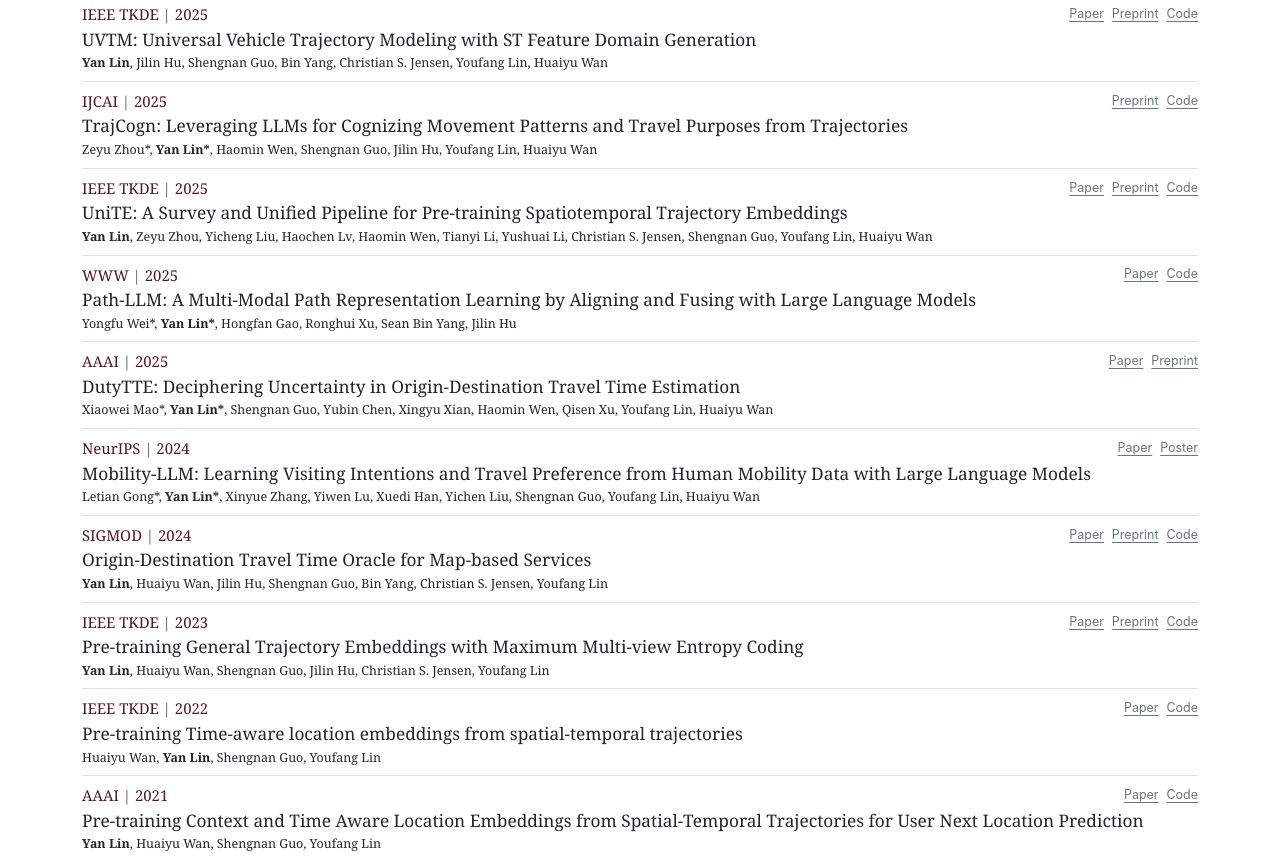
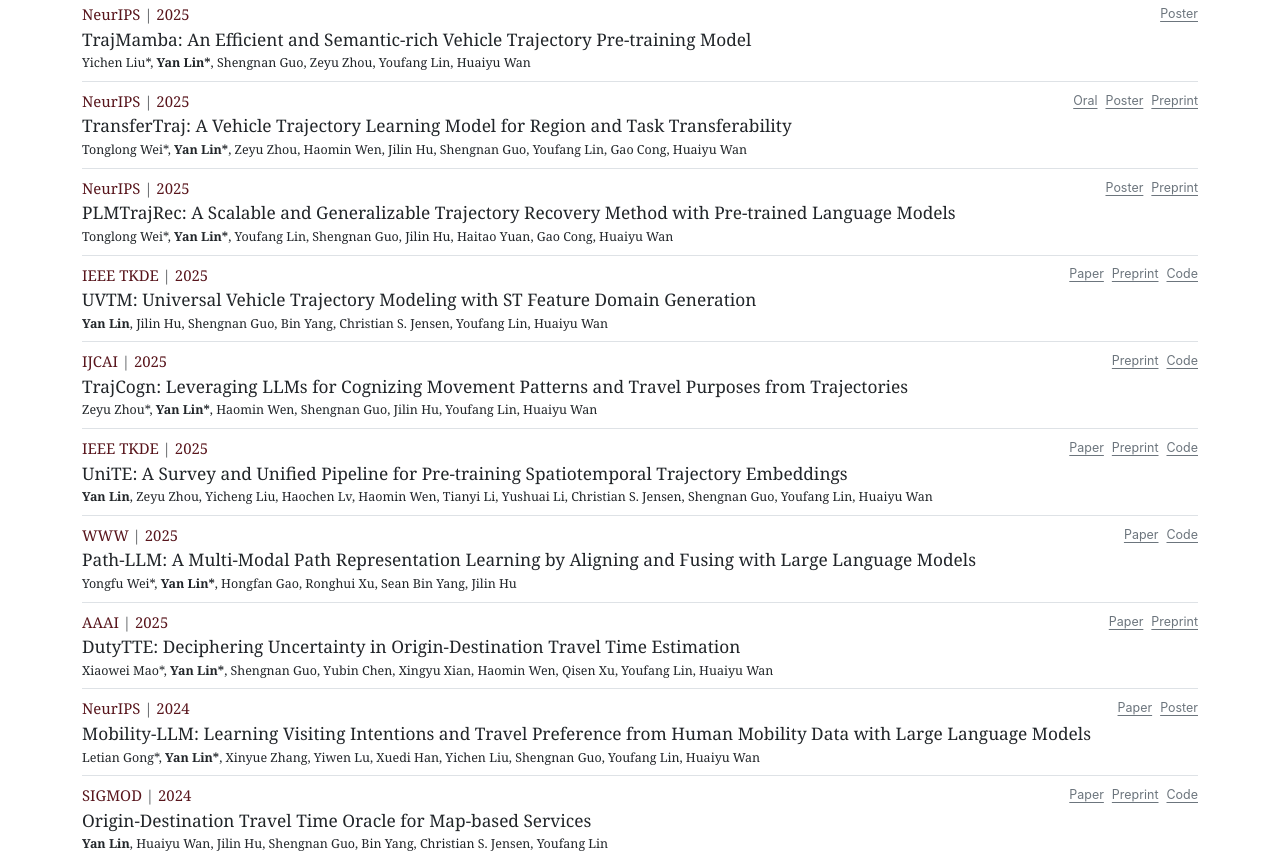
Before and after one commit to Logan-Lin/homepage, a plain HTML site: page dist/index.html in a window 1280 px wide. Shown: the part 454-1319 px from the top of the page. Drawn offline with Linux system fonts and the light colour scheme.

Commit message:
Add neurips 2025 entries

```diff
--- a/dist/index.html
+++ b/dist/index.html
@@ -146,6 +146,51 @@
               <div class="list-group-item px-0">
   <div class="d-flex justify-content-between align-items-center mb-1">
     <p class="d-inline-block mb-0 venue-name primary-text">
+      NeurIPS<span class='text-muted'> | </span>2025
+    </p>
+    <div class="d-flex gap-2">
+
+        <a class="link icon-link icon-link-hover paper-link link-secondary" href="https://neurips.cc/virtual/2025/poster/115959" target="_blank" rel="noopener noreferrer">Poster</a>
+
+    </div>
+  </div>
+  <h5 class="mb-1 paper-title">TrajMamba: An Efficient and Semantic-rich Vehicle Trajectory Pre-training Model</h5>
+  <p class="card-text mb-auto author-name">Yichen Liu*, <strong>Yan Lin*</strong>, Shengnan Guo, Zeyu Zhou, Youfang Lin, Huaiyu Wan</p>
+</div>     <div class="list-group-item px-0">
+  <div class="d-flex justify-content-between align-items-center mb-1">
+    <p class="d-inline-block mb-0 venue-name primary-text">
+      NeurIPS<span class='text-muted'> | </span>2025
+    </p>
+    <div class="d-flex gap-2">
+
+        <a class="link icon-link icon-link-hover paper-link link-secondary" href="https://neurips.cc/virtual/2025/oral/117509" target="_blank" rel="noopener noreferrer">Oral</a>
+
+        <a class="link icon-link icon-link-hover paper-link link-secondary" href="https://neurips.cc/virtual/2025/poster/117508" target="_blank" rel="noopener noreferrer">Poster</a>
+
+        <a class="link icon-link icon-link-hover paper-link link-secondary" href="https://arxiv.org/abs/2505.12672" target="_blank" rel="noopener noreferrer">Preprint</a>
+
+    </div>
+  </div>
+  <h5 class="mb-1 paper-title">TransferTraj: A Vehicle Trajectory Learning Model for Region and Task Transferability</h5>
+  <p class="card-text mb-auto author-name">Tonglong Wei*, <strong>Yan Lin*</strong>, Zeyu Zhou, Haomin Wen, Jilin Hu, Shengnan Guo, Youfang Lin, Gao Cong, Huaiyu Wan</p>
+</div>     <div class="list-group-item px-0">
+  <div class="d-flex justify-content-between align-items-center mb-1">
+    <p class="d-inline-block mb-0 venue-name primary-text">
+      NeurIPS<span class='text-muted'> | </span>2025
+    </p>
+    <div class="d-flex gap-2">
+
+        <a class="link icon-link icon-link-hover paper-link link-secondary" href="https://neurips.cc/virtual/2025/poster/117945" target="_blank" rel="noopener noreferrer">Poster</a>
+
+        <a class="link icon-link icon-link-hover paper-link link-secondary" href="https://arxiv.org/abs/2410.14281" target="_blank" rel="noopener noreferrer">Preprint</a>
+
+    </div>
+  </div>
+  <h5 class="mb-1 paper-title">PLMTrajRec: A Scalable and Generalizable Trajectory Recovery Method with Pre-trained Language Models</h5>
+  <p class="card-text mb-auto author-name">Tonglong Wei*, <strong>Yan Lin*</strong>, Youfang Lin, Shengnan Guo, Jilin Hu, Haitao Yuan, Gao Cong, Huaiyu Wan</p>
+</div>     <div class="list-group-item px-0">
+  <div class="d-flex justify-content-between align-items-center mb-1">
+    <p class="d-inline-block mb-0 venue-name primary-text">
       IEEE TKDE<span class='text-muted'> | </span>2025
     </p>
     <div class="d-flex gap-2">
@@ -254,53 +299,6 @@
   </div>
   <h5 class="mb-1 paper-title">Origin-Destination Travel Time Oracle for Map-based Services</h5>
   <p class="card-text mb-auto author-name"><strong>Yan Lin</strong>, Huaiyu Wan, Jilin Hu, Shengnan Guo, Bin Yang, Christian S. Jensen, Youfang Lin</p>
-</div>     <div class="list-group-item px-0">
-  <div class="d-flex justify-content-between align-items-center mb-1">
-    <p class="d-inline-block mb-0 venue-name primary-text">
-      IEEE TKDE<span class='text-muted'> | </span>2023
-    </p>
-    <div class="d-flex gap-2">
-
-        <a class="link icon-link icon-link-hover paper-link link-secondary" href="https://ieeexplore.ieee.org/abstract/document/10375102" target="_blank" rel="noopener noreferrer">Paper</a>
-
-        <a class="link icon-link icon-link-hover paper-link link-secondary" href="https://arxiv.org/abs/2207.14539" target="_blank" rel="noopener noreferrer">Preprint</a>
-
-        <a class="link icon-link icon-link-hover paper-link link-secondary" href="https://github.com/Logan-Lin/MMTEC" target="_blank" rel="noopener noreferrer">Code</a>
-
-    </div>
-  </div>
-  <h5 class="mb-1 paper-title">Pre-training General Trajectory Embeddings with Maximum Multi-view Entropy Coding</h5>
-  <p class="card-text mb-auto author-name"><strong>Yan Lin</strong>, Huaiyu Wan, Shengnan Guo, Jilin Hu, Christian S. Jensen, Youfang Lin</p>
-</div>     <div class="list-group-item px-0">
-  <div class="d-flex justify-content-between align-items-center mb-1">
-    <p class="d-inline-block mb-0 venue-name primary-text">
-      IEEE TKDE<span class='text-muted'> | </span>2022
-    </p>
-    <div class="d-flex gap-2">
-
-        <a class="link icon-link icon-link-hover paper-link link-secondary" href="https://ieeexplore.ieee.org/abstract/document/9351627" target="_blank" rel="noopener noreferrer">Paper</a>
-
-        <a class="link icon-link icon-link-hover paper-link link-secondary" href="https://github.com/Logan-Lin/TALE" target="_blank" rel="noopener noreferrer">Code</a>
-
-    </div>
-  </div>
-  <h5 class="mb-1 paper-title">Pre-training Time-aware location embeddings from spatial-temporal trajectories</h5>
-  <p class="card-text mb-auto author-name">Huaiyu Wan, <strong>Yan Lin</strong>, Shengnan Guo, Youfang Lin</p>
-</div>     <div class="list-group-item px-0">
-  <div class="d-flex justify-content-between align-items-center mb-1">
-    <p class="d-inline-block mb-0 venue-name primary-text">
-      AAAI<span class='text-muted'> | </span>2021
-    </p>
-    <div class="d-flex gap-2">
-
-        <a class="link icon-link icon-link-hover paper-link link-secondary" href="https://ojs.aaai.org/index.php/AAAI/article/view/16548" target="_blank" rel="noopener noreferrer">Paper</a>
-
-        <a class="link icon-link icon-link-hover paper-link link-secondary" href="https://github.com/Logan-Lin/CTLE" target="_blank" rel="noopener noreferrer">Code</a>
-
-    </div>
-  </div>
-  <h5 class="mb-1 paper-title">Pre-training Context and Time Aware Location Embeddings from Spatial-Temporal Trajectories for User Next Location Prediction</h5>
-  <p class="card-text mb-auto author-name"><strong>Yan Lin</strong>, Huaiyu Wan, Shengnan Guo, Youfang Lin</p>
 </div>
         </div>
         <hr class="my-2" />
--- a/pyproject.toml
+++ b/pyproject.toml
@@ -8,11 +8,5 @@
     "python-markdown-math==0.9",
     "pyyaml==6.0.2",
     "jinja2==3.1.6",
-]
-
-[tool.uv]
-dev-dependencies = [
     "watchdog==6.0.0",
 ]
-
-[tool.uv.sources]
```
Also changed, not shown: data.yaml (+27 -0 lines), dist/publications/index.html (+57 -0 lines), 2 other files.
